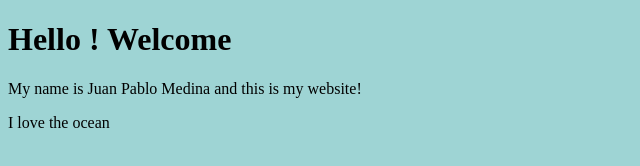
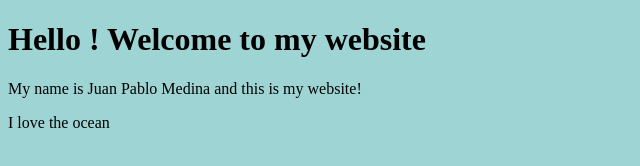
Before and after one commit to jpmedinagl/jpmedinagl.github.io, a plain HTML site: page index.html in a window 1280 px wide. Shown: the whole page, without its empty margins (0-640 px from the left). Drawn offline with Linux system fonts and the light colour scheme.

Commit message:
testing key

```diff
--- a/index.html
+++ b/index.html
@@ -11,7 +11,7 @@
     </head>
 
     <body>
-        <h1>Hello ! Welcome</h1>
+        <h1>Hello ! Welcome to my website</h1>
 
         <p>My name is Juan Pablo Medina and this is my website!</p>
 
```
